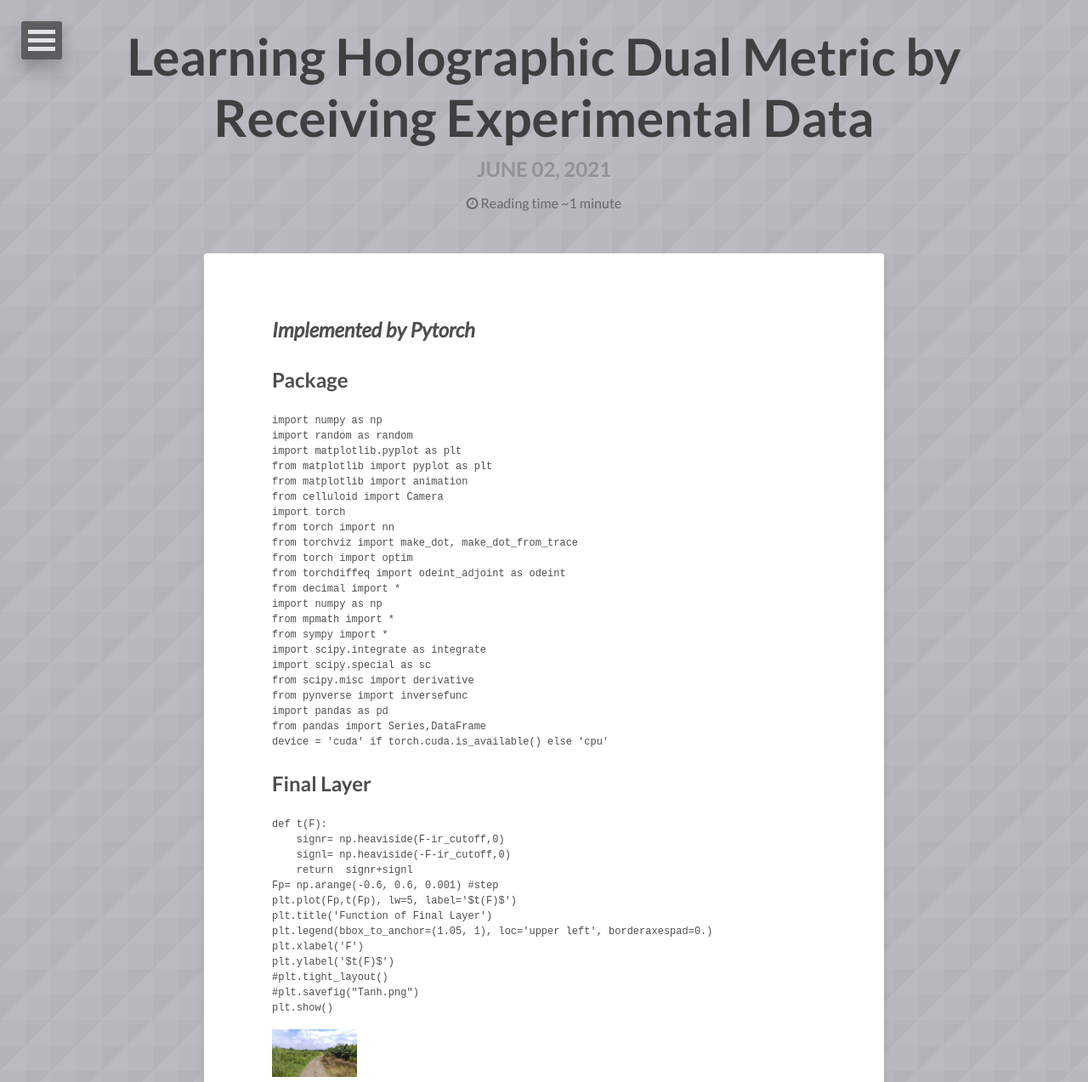
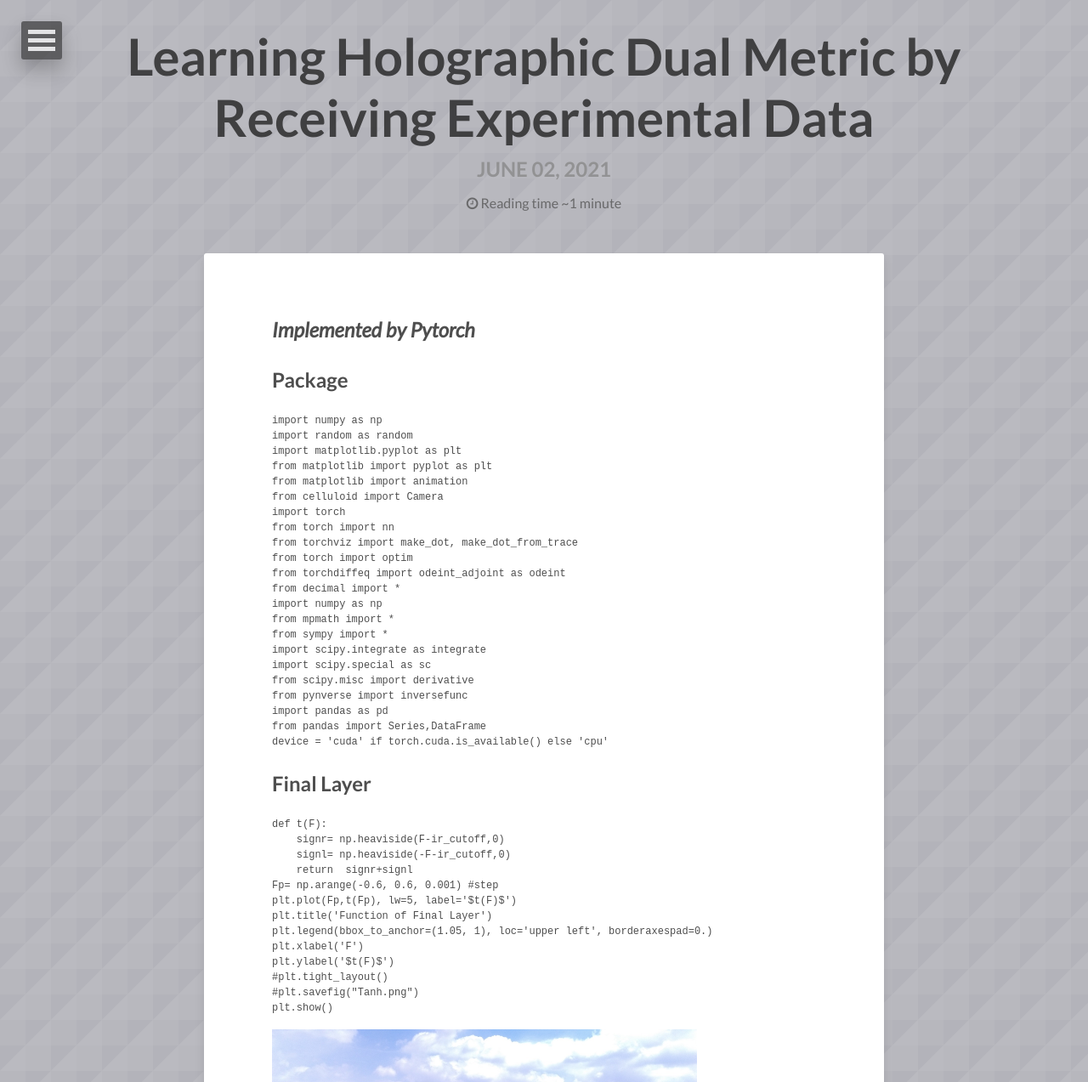
Before and after one commit to pochunsun/pochunsun.github.io, a Jekyll site: the page built from _posts/2021-06-02-sample-post.md, in a window 1280 px wide. Shown: the top 1273 px of the page at 85% size. Built offline with Jekyll 4.4.1, drawn with Linux system fonts in a browser that asks for light colours; nearby versions of some CDN libraries; comment, search, counter and statistics services are not loaded; grey boxes are pictures that could not be loaded.

Commit message:
Update 2021-06-02-sample-post.md

````diff
--- a/_posts/2021-06-02-sample-post.md
+++ b/_posts/2021-06-02-sample-post.md
@@ -53,7 +53,7 @@
 #plt.savefig("Tanh.png")
 plt.show()
 ```
-<img src="https://github.com/pochunsun/pochunsun.github.io/blob/main/images/overme.jpg" width="100" height="100">
+<img src="https://github.com/pochunsun/pochunsun.github.io/blob/main/images/overme.jpg" width="500" >
 <figure>
 	<a href="http://farm9.staticflickr.com/8426/7758832526_cc8f681e48_b.jpg"><img src="http://farm9.staticflickr.com/8426/7758832526_cc8f681e48_c.jpg" alt=""></a>
 	<figcaption>Morning Fog Emerging From Trees by A Guy Taking Pictures, on Flickr</a>.</figcaption>
````
